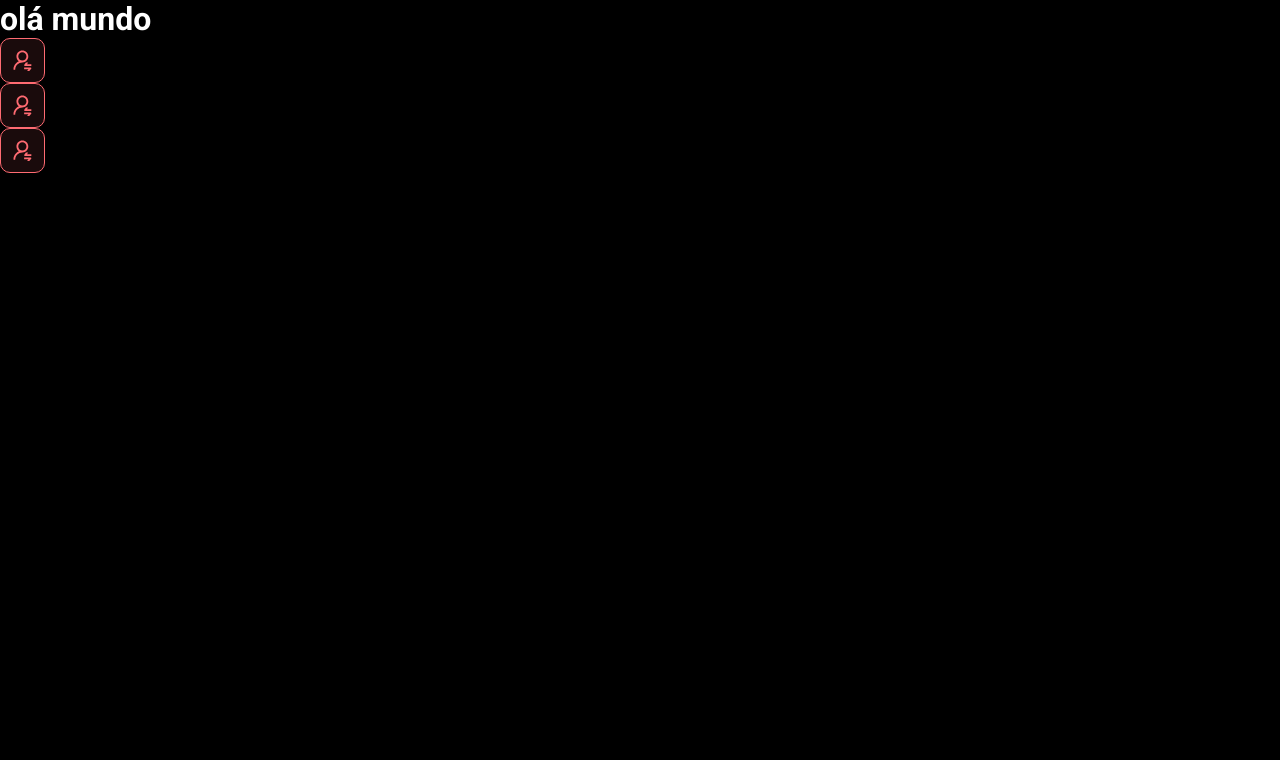
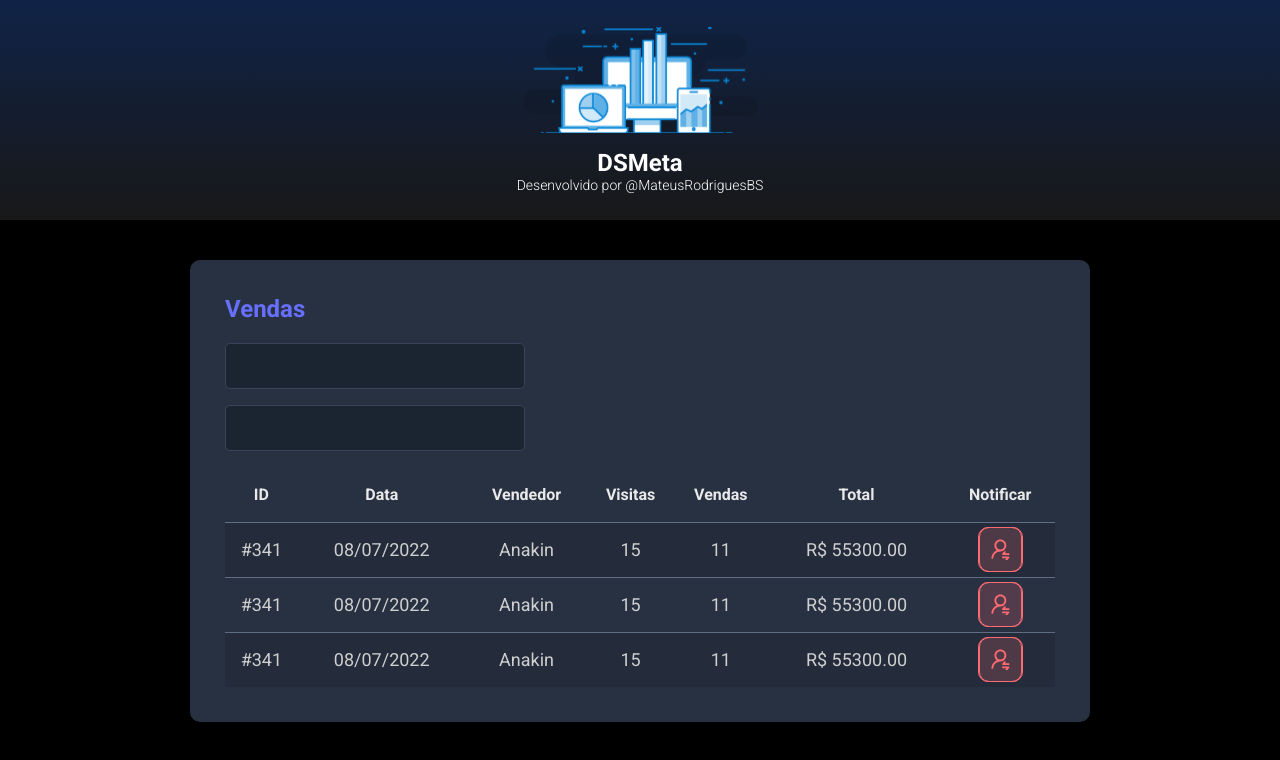
Before and after one commit to MateusRodriguesBS/dsmeta-spring9, a React (Vite) app in the folder frontend/: page / in a window 1280 px wide. Shown: the top 760 px of the page. Built offline with nearby package versions, Linux system fonts and the light colour scheme.

Commit message:
Other Component

```diff
--- a/frontend/src/App.tsx
+++ b/frontend/src/App.tsx
@@ -1,12 +1,18 @@
+import Header from "./components/Header"
 import NotificationButton from "./components/NotificationButton"
+import SalesCard from "./components/SalesCard"
 
 function App() {
   return (
     <>
-      <h1>olá mundo</h1>
-      <NotificationButton />
-      <NotificationButton />
-      <NotificationButton />
+      <Header />
+      <main>
+        <section id="sales">
+          <div className="dsmeta-container">
+            <SalesCard />
+          </div>
+        </section>
+      </main>
     </>
   )
 }
--- /dev/null
+++ b/frontend/src/components/Header/index.tsx
@@ -0,0 +1,17 @@
+import logo from '../../assets/img/logo.svg'
+import './style.css'
+function Header() {
+    return (
+        <header>
+            <div className="dsmeta-logo-container">
+                <img src={logo} alt="DSMeta" />
+                <h1>DSMeta</h1>
+                <p>
+                    Desenvolvido por <a href="https://github.com/MateusRodriguesBS">@MateusRodriguesBS</a>
+                </p>
+            </div>
+        </header>
+    )
+}
+
+export default Header
--- /dev/null
+++ b/frontend/src/components/Header/style.css
@@ -0,0 +1,19 @@
+.dsmeta-logo-container {
+    display: flex;
+    flex-direction: column;
+    align-items: center;
+  }
+
+  .dsmeta-logo-container img {
+    width: 235px;
+  }
+
+  .dsmeta-logo-container h1 {
+    margin-top: 15px;
+    font-size: 24px;
+  }
+
+  .dsmeta-logo-container p {
+    font-size: 14px;
+    font-weight: 300;
+  }
--- /dev/null
+++ b/frontend/src/components/SalesCard/index.tsx
@@ -0,0 +1,88 @@
+import icon from '../../assets/img/notification-icon.svg'
+import NotificationButton from '../NotificationButton'
+import './style.css'
+function SalesCard() {
+    return (
+        <div className="dsmeta-container">
+            <div className="dsmeta-card">
+                <h2 className="dsmeta-sales-title">Vendas</h2>
+                <div>
+                    <div className="dsmeta-form-control-container">
+                        <input className="dsmeta-form-control" type="text" />
+                    </div>
+                    <div className="dsmeta-form-control-container">
+                        <input className="dsmeta-form-control" type="text" />
+                    </div>
+                </div>
+
+                <div>
+                    <table className="dsmeta-sales-table">
+                        <thead>
+                            <tr>
+                                <th className="show992">ID</th>
+                                <th className="show576">Data</th>
+                                <th>Vendedor</th>
+                                <th className="show992">Visitas</th>
+                                <th className="show992">Vendas</th>
+                                <th>Total</th>
+                                <th>Notificar</th>
+                            </tr>
+                        </thead>
+                        <tbody>
+                            <tr>
+                                <td className="show992">#341</td>
+                                <td className="show576">08/07/2022</td>
+                                <td>Anakin</td>
+                                <td className="show992">15</td>
+                                <td className="show992">11</td>
+                                <td>R$ 55300.00</td>
+                                <td>
+                                    <div className="dsmeta-red-btn-container">
+                                        <div className="dsmeta-red-btn">
+                                            <NotificationButton/>
+                                        </div>
+                                    </div>
+                                </td>
+                            </tr>
+                            <tr>
+                                <td className="show992">#341</td>
+                                <td className="show576">08/07/2022</td>
+                                <td>Anakin</td>
+                                <td className="show992">15</td>
+                                <td className="show992">11</td>
+                                <td>R$ 55300.00</td>
+                                <td>
+                                    <div className="dsmeta-red-btn-container">
+                                        <div className="dsmeta-red-btn">
+                                            <NotificationButton/>
+                                        </div>
+                                    </div>
+                                </td>
+                            </tr>
+                            <tr>
+                                <td className="show992">#341</td>
+                                <td className="show576">08/07/2022</td>
+                                <td>Anakin</td>
+                                <td className="show992">15</td>
+                                <td className="show992">11</td>
+                                <td>R$ 55300.00</td>
+                                <td>
+                                    <div className="dsmeta-red-btn-container">
+                                        <div className="dsmeta-red-btn">
+                                            <NotificationButton/>
+                                        </div>
+                                    </div>
+                                </td>
+                            </tr>
+                        </tbody>
+
+                    </table>
+                </div>
+            </div>
+        </div>
+
+    )
+
+}
+
+export default SalesCard
--- /dev/null
+++ b/frontend/src/components/SalesCard/style.css
@@ -0,0 +1,97 @@
+.dsmeta-card {
+    background-color: #283142;
+    border-radius: 10px;
+    padding: 30px 10px;
+}
+
+.dsmeta-sales-title {
+    color: #676fff;
+    font-size: 24px;
+    margin-bottom: 20px;
+}
+
+.dsmeta-form-control-container {
+    margin-bottom: 16px;
+    max-width: 300px;
+}
+
+.dsmeta-form-control {
+    width: 100%;
+    height: 46px;
+    background-color: #1b2531;
+    border: 1px solid #384459;
+    border-radius: 5px;
+    color: #9aaabe;
+    padding: 0 20px;
+    font-size: 18px;
+}
+
+.dsmeta-sales-table {
+    width: 100%;
+    border-spacing: 0;
+    border-collapse: collapse;
+}
+
+.dsmeta-sales-table thead {
+    height: 55px;
+    font-size: 16px;
+    color: #e9e9e9;
+    font-weight: 700;
+}
+
+.dsmeta-sales-table tbody {
+    font-size: 14px;
+    font-weight: 400;
+    color: #cfcfcf;
+    text-align: center;
+}
+
+.dsmeta-sales-table tbody tr {
+    height: 74px;
+    border-top: 1px solid #5f6e82;
+}
+
+.dsmeta-sales-table tbody tr:hover>td {
+    background-color: #384459;
+}
+
+.dsmeta-sales-table tbody tr:nth-child(odd) {
+    background-color: #242c3b;
+}
+
+.dsmeta-red-btn-container {
+    display: flex;
+    justify-content: center;
+}
+
+.show576 {
+    display: none;
+}
+
+.show992 {
+    display: none;
+}
+
+@media (min-width: 576px) {
+    .show576 {
+        display: table-cell;
+    }
+
+    .dsmeta-card {
+        padding: 35px;
+    }
+
+    .dsmeta-sales-table tbody tr {
+        height: 55px;
+    }
+
+    .dsmeta-sales-table tbody {
+        font-size: 18px;
+    }
+}
+
+@media (min-width: 992px) {
+    .show992 {
+        display: table-cell;
+    }
+}
--- a/frontend/src/index.css
+++ b/frontend/src/index.css
@@ -111,7 +111,7 @@
   border-top: 1px solid #5f6e82;
 }
 
-.dsmeta-sales-table tbody tr:hover > td {
+.dsmeta-sales-table tbody tr:hover>td {
   background-color: #384459;
 }
 
@@ -170,4 +170,14 @@
   .show992 {
     display: table-cell;
   }
+
+  .dsmeta-container {
+    width: 100%;
+    max-width: 900px;
+    margin: 0 auto;
   }
+
+  #sales {
+    padding: 40px 10px;
+  }
+}
```
Also changed, not shown: frontend/src/assets/img/logo.svg (added). Lines whose indentation alone changed are shown as unchanged.
